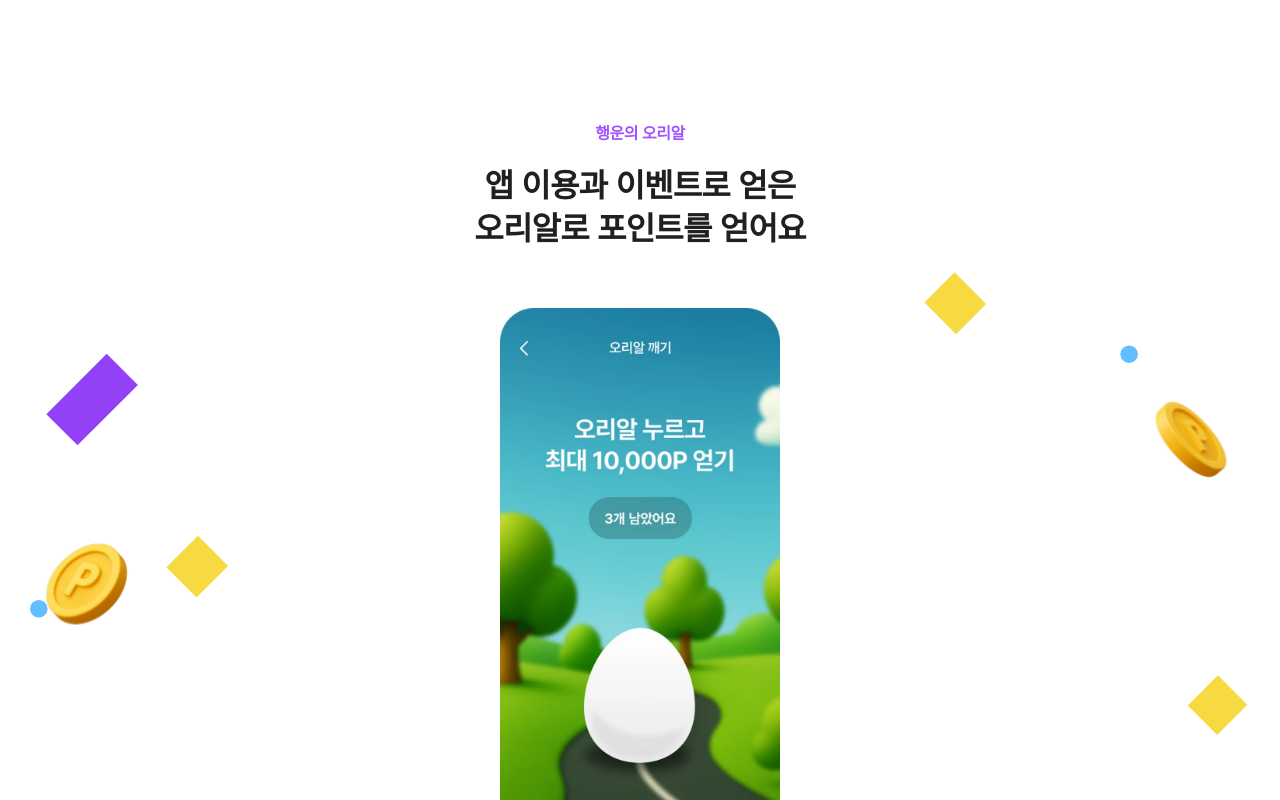
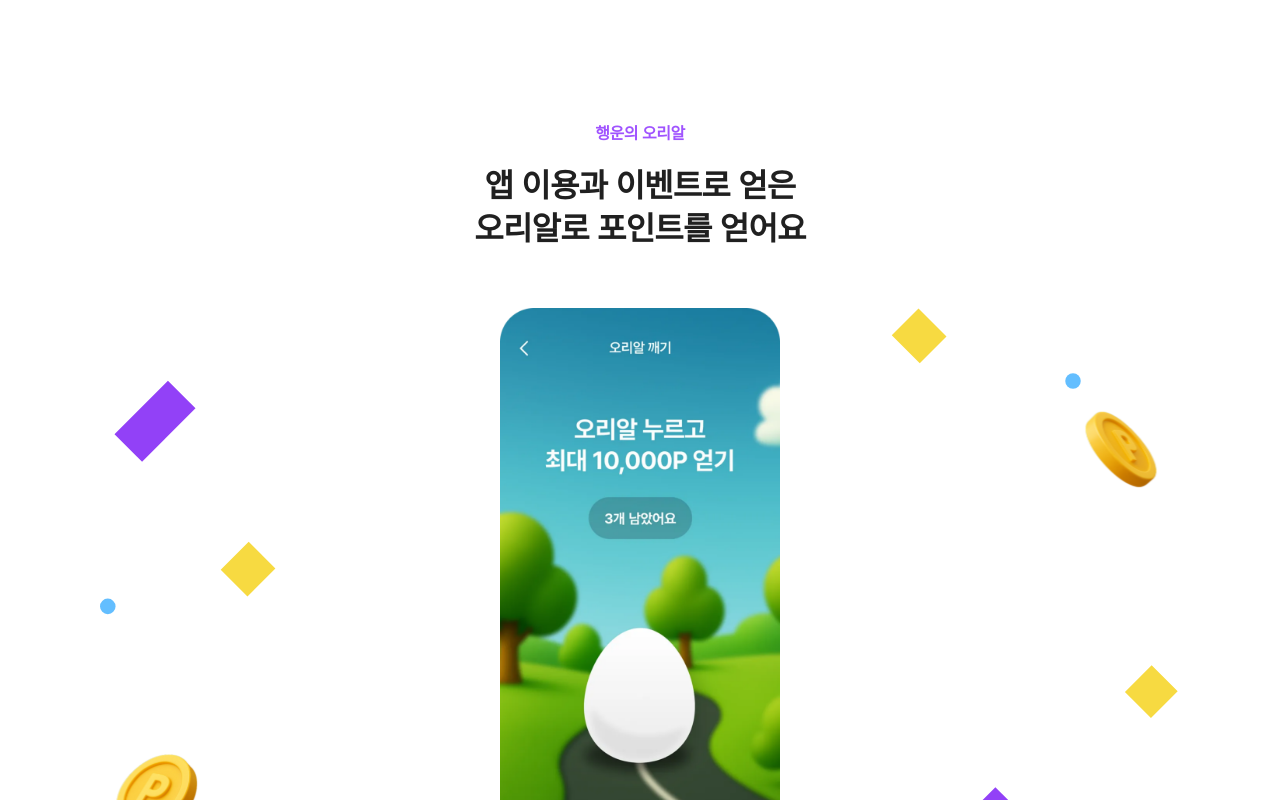
Before and after one commit to striker1826/landing, a Next.js app: page / in a window 1280 px wide. Shown: the part 4140-4940 px from the top of the page. Built offline with nearby package versions, Linux system fonts and the light colour scheme.

Commit message:
fix: QA - 오리알 섹션 콘페티, 코인 위치 조정

```diff
--- a/components/organisms/FeatureEgg/index.tsx
+++ b/components/organisms/FeatureEgg/index.tsx
@@ -9,7 +9,7 @@ const FeatureEgg = () => {
   const Lottie = dynamic(() => import("lottie-react"), { ssr: false });
 
   return (
-    <div className="flex flex-col px-[30px] bg-[#fff] items-center justify-center pb-[80px] sm:pb-[128px] md:pb-[176px]">
+    <div className="flex flex-col px-[30px] sm:px-[100px] md:px-[130px] bg-[#fff] items-center justify-center pb-[80px] sm:pb-[128px] md:pb-[176px]">
       <Feature
         mainText={
           <>
@@ -32,14 +32,14 @@ const FeatureEgg = () => {
             alt="confetti"
           />
           <Image
-            className="absolute top-[283px] left-[8px]"
+            className="absolute bottom-[60px] left-[8px] sm:bottom-[80px] md:bottom-[100px] lg:bottom-[120px]"
             src={"/images/featureEgg/leftCoin.svg"}
             width={100}
             height={100}
             alt="coin"
           />
           <Image
-            className="absolute top-[140px] right-[8px]"
+            className="absolute top-[130px] right-[8px] sm:top-[150px] md:top-[170px] lg:top-[190px]"
             src={"/images/featureEgg/rightCoin.svg"}
             width={100}
             height={100}
```
